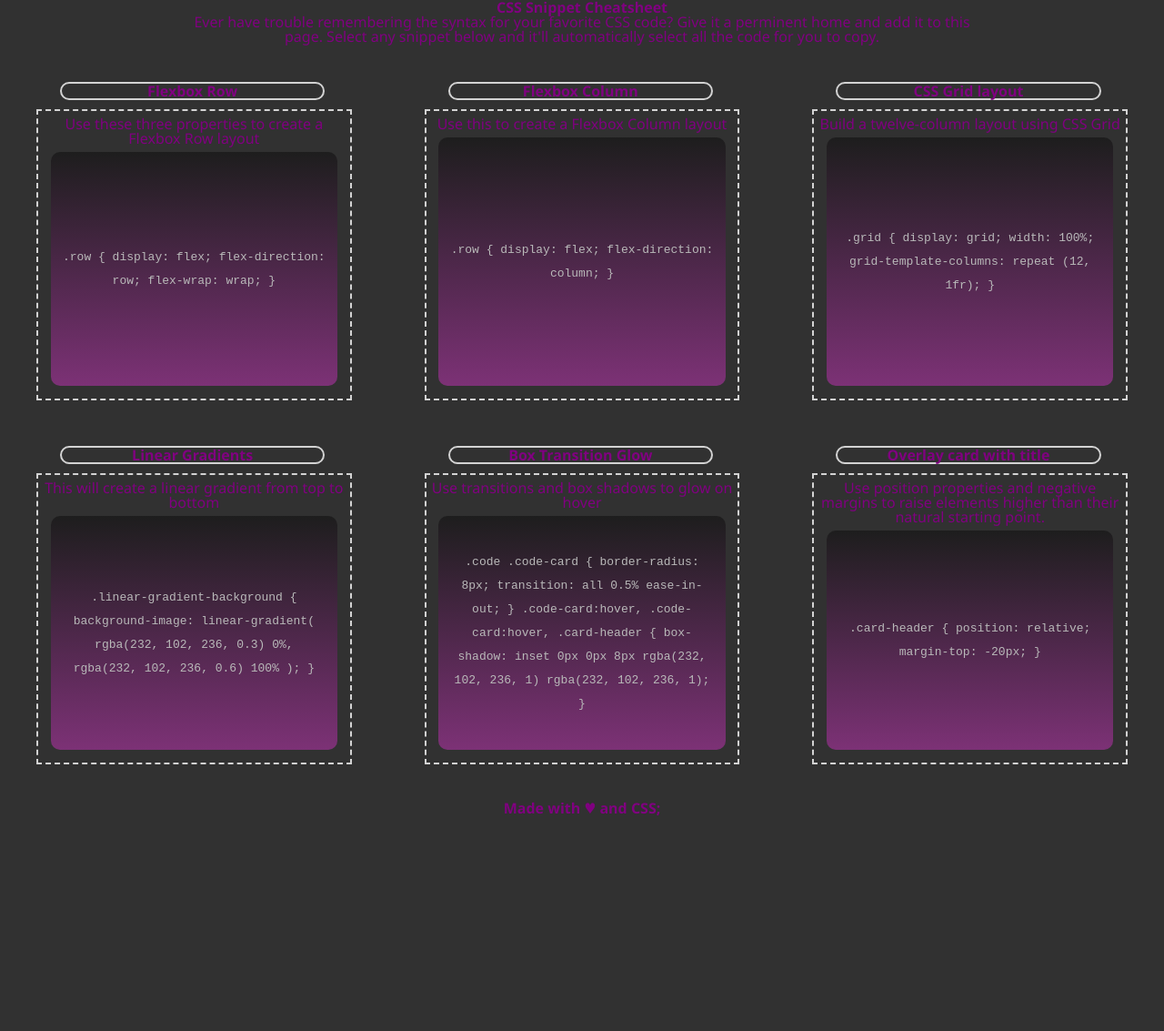
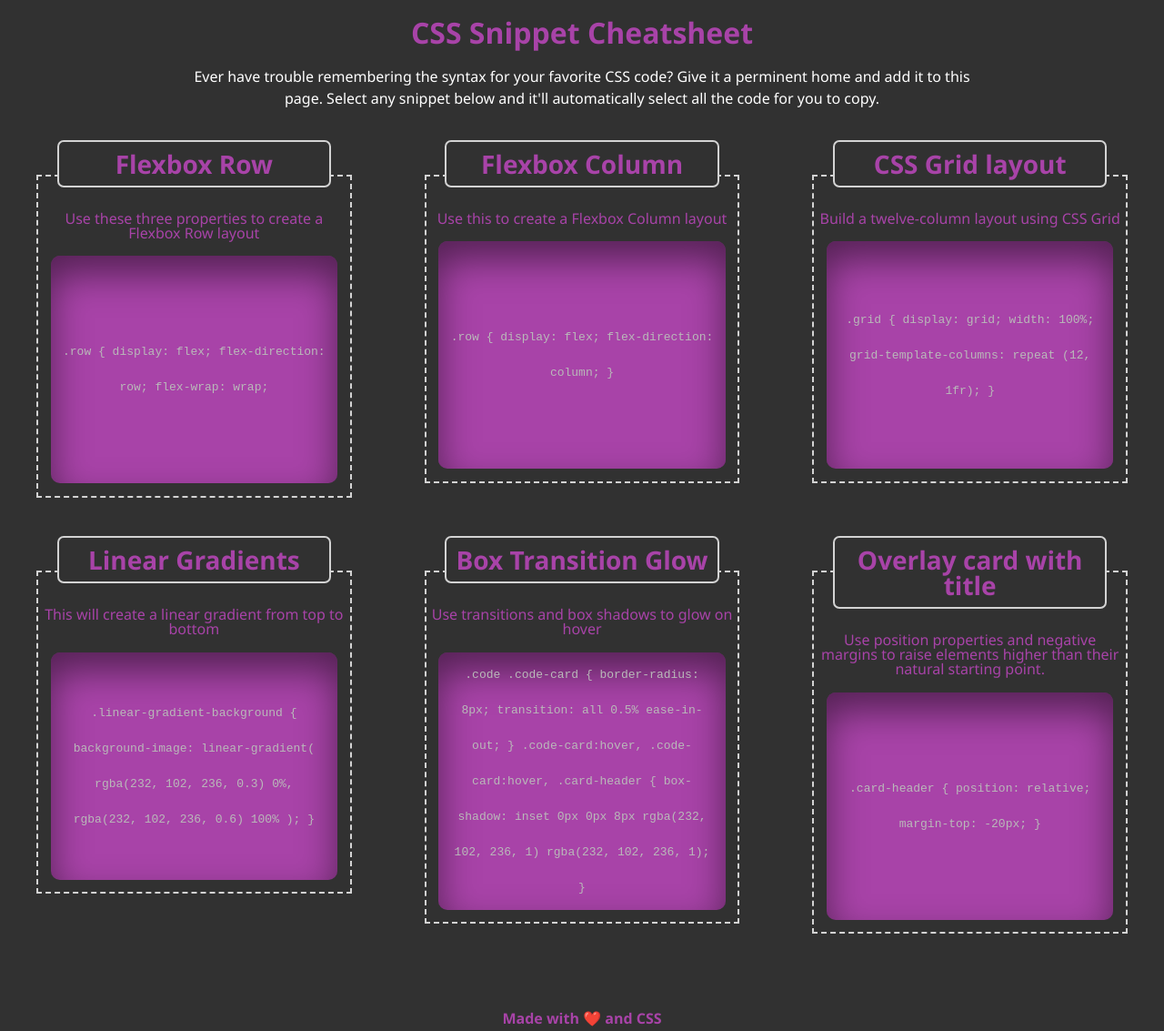
Before and after one commit to harben31/mini_project_wk_2, a plain HTML site: page index.html in a window 1280 px wide. Shown: the whole page at 91% size. Before the commit the page ends 899 px from the top, so only its background shows below. Drawn offline with Linux system fonts and the light colour scheme; files that its build step writes are made by us from their sources.

Commit message:
added hight: fit-contents to .card. Changed some of the header css attributes.

```diff
--- a/assets/css/style.css
+++ b/assets/css/style.css
@@ -1,6 +1,6 @@
 :root {
     --backColor: #313131;
-    --textColor: purple;
+    --textColor: rgb(168, 67, 168);
 
 }
 
@@ -11,8 +11,8 @@ body{
 main {
     background: var(--backColor);
     color: var(--textColor);
-    /* display: flex; */
-    /* flex-direction: column; */
+    display: flex;
+    flex-direction: column;
     font-family:'Segoe UI', Tahoma, Geneva, Verdana, sans-serif;
     /* justify-items: center; */
     text-align: center;
@@ -21,22 +21,29 @@ main {
 header {
     display: flex;
     flex-direction: column  ;
-    justify-content: space-around;
+    /* justify-content: space-around; */
     text-align: center;
 
 }
 
+h1 {
+    font-size: 200%;
+    margin: 20px 0;
+}
+
 header p {
+    color: white;
     margin: 0 auto;
+    line-height: 1.5;
     width: 70%;
 }
 
 .cardContainer {
-    align-content: space-between;
+    /* align-content: space-between; */
     background: var(--backColor);
     display: flex;
     flex-wrap: wrap;
-    justify-content: space-around;
+    /* justify-content: center; */
 }
 
 .card {
@@ -46,23 +53,34 @@ header p {
     flex: 1 1 300px;
     flex-direction: column;
     height: 40vh;
-    justify-content: space-around;
+    justify-content: center;
     margin: 40px;
+    height:fit-content;
 }
 
 .card header{
     background: var(--backColor);
     border: 2px solid lightgray;
-    border-radius: 20px;
-    left: 7%;
+    border-radius: 7px;
+    display: block;
+    /* left: 6%; */
+    margin: 0 auto;
+    padding: 10px 5px;
+    /* justify-self: center; */
     position: relative;
-    top: -10%;
-    width: 85%;
+    top: -40px;
+
+    width: 88%;
     z-index: 1;
 }
 
+.card header h3 {
+    font-size: 175%;
+}
+
 .card > p{
-margin: -4% 0 2% 0;
+margin: -4% 0 5% 0;
+padding: 0 5px;
 }
 
 .inCardContainer p {
@@ -71,15 +89,55 @@ margin: -4% 0 2% 0;
 
 .inCardContainer {
     align-items: center;
-    background-image: linear-gradient(
-        rgba(010, 010, 010, 0.5) 0%,
-        rgba(199, 50, 186, 0.5) 100%
-        );
+    /* background-image: linear-gradient(
+        rgba(010, 010, 010, 0.1) ,
+        rgba(168, 67, 168, 1)
+        ); */
+    background: var(--textColor);
     border-radius: 10px;
+    box-shadow: inset 0 20px 40px rgba(0, 0, 0, 0.5);
     color:rgb(185, 185, 185);
     display:flex;
     flex: 1 1 250px;
     font-family: monospace;
+    /* height:min-content; */
     margin: 0% 4% 4% 4%;
-    line-height: 2;
+    line-height: 3;
 }
+
+footer {
+
+    height: 100px;
+
+}
+
+footer h3 {
+    position: relative;
+    top: 45%;
+}
+
+#heart::after{
+    content: " ❤️"
+}
+
+@media screen and (max-width: 768px){
+    /* main {
+         background:crimson
+    } */
+
+    .card {
+
+         flex: 1 1 200px;
+    }
+}
+
+@media screen and (max-width: 590px){
+    /* main {
+        background:chartreuse;
+    } */
+
+    .card {
+        flex: 1 1 300px;
+    }
+
+}
--- a/index.html
+++ b/index.html
@@ -4,7 +4,7 @@
     <meta charset="UTF-8">
     <meta name="viewport" content="width=device-width, initial-scale=1.0">
     <title>Document</title>
-    <link rel="stylesheet" href=".assets/css/reset.css">
+    <link rel="stylesheet" href="/assets/css/reset.css">
     <link rel="stylesheet" href="./assets/css/style.css">
 </head>
 <body>
@@ -27,7 +27,7 @@
                         display: flex;
                         flex-direction: row;
                         flex-wrap: wrap;
-                    }
+
                     </p>
                 </div>
             </article>
@@ -40,7 +40,7 @@
                     <p>.row {
                         display: flex;
                         flex-direction: column;
-                    }
+                }
                     </p>
                 </div>
             </article>
@@ -109,8 +109,7 @@
             </article>
         </section>
         <footer>
-            <h3>Made with &#9829 and CSS;
-            </h3>
+            <h3>Made <span id="heart">with</span> and CSS</h3>
         </footer>
     </main>
 </body>
```
